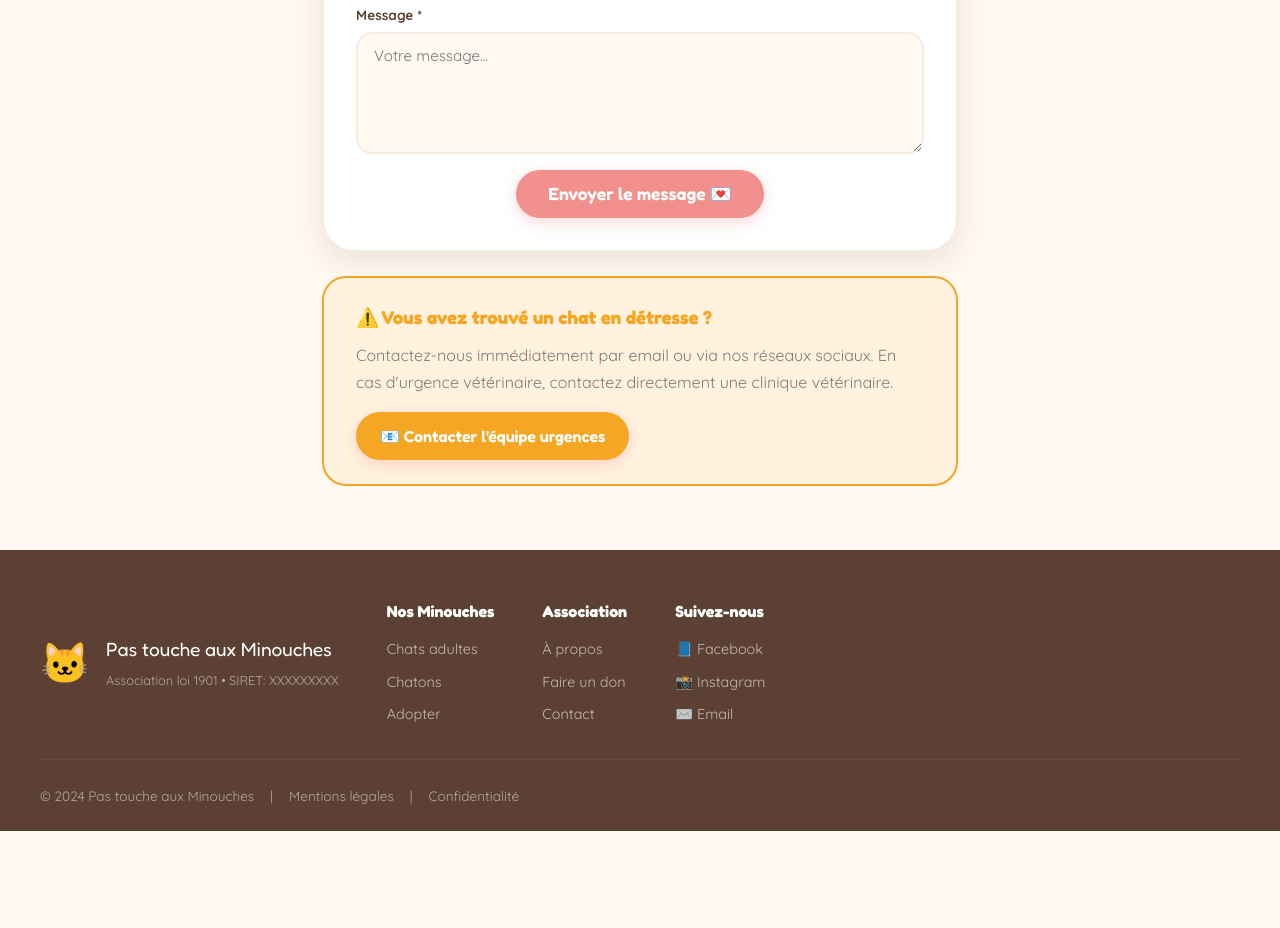
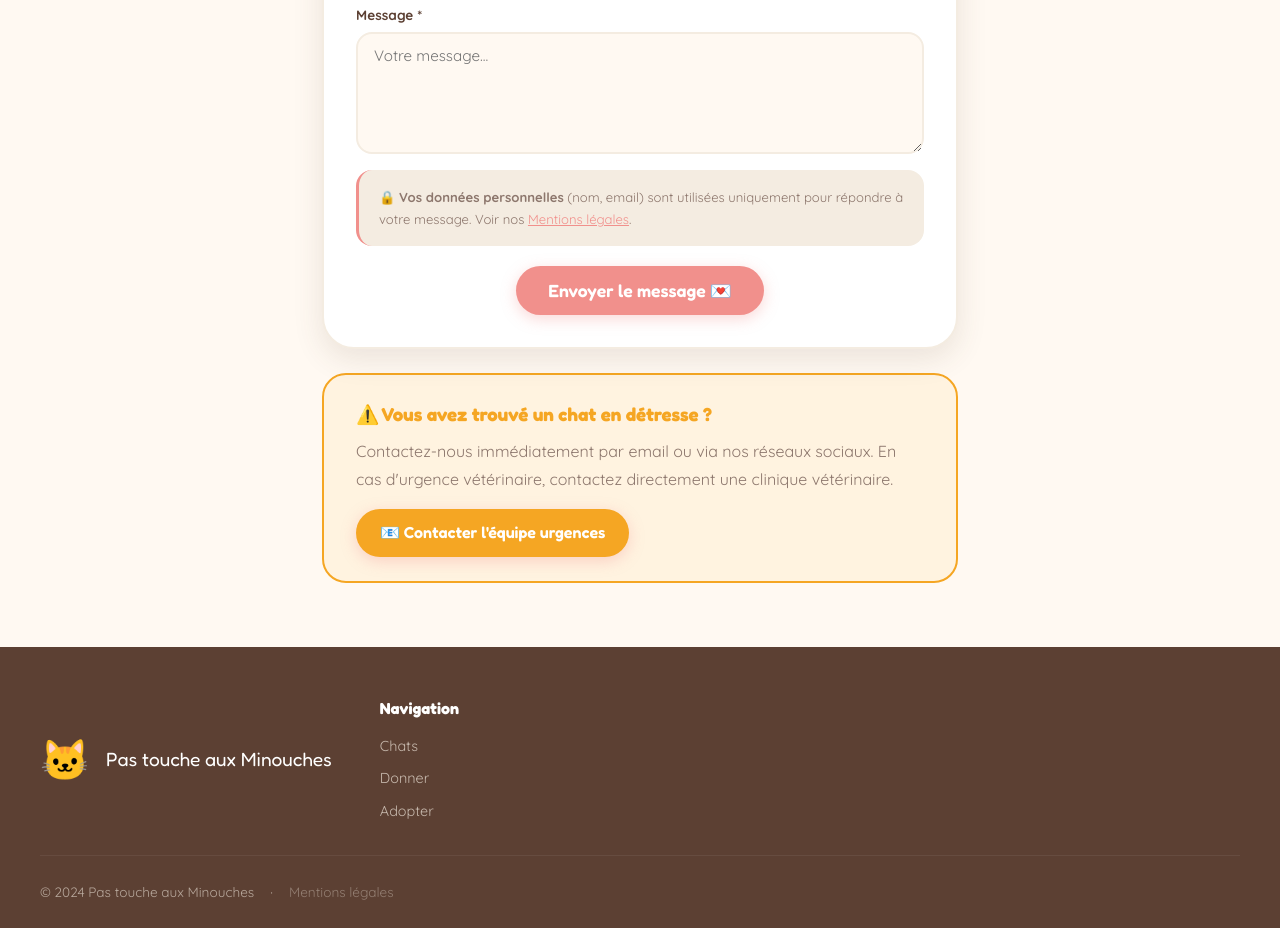
Before and after one commit to tryox-hub/-Pas-touche-aux-Minouches, a plain HTML site: page contact.html in a window 1280 px wide. Shown: the part 999-1927 px from the top of the page. Before the commit the page ends 1830 px from the top, so only its background shows below. Drawn offline with Linux system fonts and the light colour scheme; no server answers.

Commit message:
Update contact.html

```diff
--- a/contact.html
+++ b/contact.html
@@ -13,7 +13,8 @@
     <a href="index.html" class="nav-logo"><span class="logo-icon">🐱</span><div><span class="logo-title">Pas touche aux</span><span class="logo-title logo-bold">Minouches</span></div></a>
     <ul class="nav-links" id="navLinks">
       <li><a href="chats.html">Nos Chats</a></li><li><a href="chatons.html">Chatons</a></li>
-      <li><a href="adoption.html">Adopter</a></li><li><a href="a-propos.html">À Propos</a></li>
+      <li><a href="adoption.html">Adopter</a></li><li><a href="actualites.html">Actualités</a></li>
+      <li><a href="a-propos.html">À Propos</a></li>
       <li><a href="contact.html" class="active">Contact</a></li>
     </ul>
     <a href="don.html" class="btn-primary">💛 Faire un don</a>
@@ -29,7 +30,7 @@
     <div class="contact-info-item">
       <div class="ci-icon">✉️</div>
       <p>Email</p>
-      <strong><a href="mailto:contact@pastoucheauxminouches.fr" style="color:var(--coral);">contact@pastoucheauxminouches.fr</a></strong>
+      <strong><a href="/cdn-cgi/l/email-protection#a6c5c9c8d2c7c5d2e6d6c7d5d2c9d3c5cec3c7d3decbcfc8c9d3c5cec3d588c0d4" style="color:var(--coral);"><span class="__cf_email__" data-cfemail="23404c4d5742405763534250574c56404b4642565b4e4a4d4c56404b46500d4551">[email&#160;protected]</span></a></strong>
     </div>
     <div class="contact-info-item">
       <div class="ci-icon">📘</div>
@@ -73,6 +74,9 @@
         <label>Message *</label>
         <textarea class="form-control" name="message" required rows="5" placeholder="Votre message..."></textarea>
       </div>
+      <div style="background:var(--cream-dark);border-radius:var(--radius);padding:1rem 1.25rem;margin-bottom:1.25rem;font-size:0.82rem;color:var(--brown-soft);border-left:3px solid var(--coral);">
+        🔒 <strong>Vos données personnelles</strong> (nom, email) sont utilisées uniquement pour répondre à votre message. Voir nos <a href="mentions-legales.html" style="color:var(--coral);text-decoration:underline;">Mentions légales</a>.
+      </div>
       <div style="text-align:center;margin-top:1rem;">
         <button type="submit" class="btn-primary btn-large">Envoyer le message 💌</button>
       </div>
@@ -83,60 +87,18 @@
   <div style="background:#fff3e0;border:2px solid var(--amber);border-radius:var(--radius-lg);padding:1.5rem 2rem;margin-top:1.5rem;">
     <h3 style="color:var(--amber);margin-bottom:0.5rem;">⚠️ Vous avez trouvé un chat en détresse ?</h3>
     <p style="color:var(--brown-soft);margin-bottom:1rem;">Contactez-nous immédiatement par email ou via nos réseaux sociaux. En cas d'urgence vétérinaire, contactez directement une clinique vétérinaire.</p>
-    <a href="mailto:urgence@pastoucheauxminouches.fr" class="btn-primary" style="background:var(--amber);">📧 Contacter l'équipe urgences</a>
+    <a href="/cdn-cgi/l/email-protection#bcc9cedbd9d2dfd9fcccddcfc8d3c9dfd4d9ddc9c4d1d5d2d3c9dfd4d9cf92dace" class="btn-primary" style="background:var(--amber);">📧 Contacter l'équipe urgences</a>
   </div>
 </div>
 
-<!--FOOTER-->
 <footer class="footer">
   <div class="footer-inner">
-    <div class="footer-brand">
-      <span class="logo-icon">🐱</span>
-      <div>
-        <div class="footer-name">Pas touche aux Minouches</div>
-        <div class="footer-sub">Association loi 1901 • SIRET: XXXXXXXXX</div>
-      </div>
-    </div>
+    <div class="footer-brand"><span class="logo-icon">🐱</span><div><div class="footer-name">Pas touche aux Minouches</div></div></div>
     <div class="footer-links">
-      <div class="footer-col">
-        <h4>Nos Minouches</h4>
-        <a href="chats.html">Chats adultes</a>
-        <a href="chatons.html">Chatons</a>
-        <a href="adoption.html">Adopter</a>
-      </div>
-      <div class="footer-col">
-        <h4>Association</h4>
-        <a href="a-propos.html">À propos</a>
-        <a href="don.html">Faire un don</a>
-        <a href="contact.html">Contact</a>
-      </div>
-      <div class="footer-col">
-        <h4>Suivez-nous</h4>
-        <a href="#" target="_blank">📘 Facebook</a>
-        <a href="#" target="_blank">📸 Instagram</a>
-        <a href="mailto:contact@pastoucheauxminouches.fr">✉️ Email</a>
-      </div>
+      <div class="footer-col"><h4>Navigation</h4><a href="chats.html">Chats</a><a href="don.html">Donner</a><a href="adoption.html">Adopter</a></div>
     </div>
   </div>
-  <div class="footer-bottom">
-    <span>© 2024 Pas touche aux Minouches</span>
-    <span>|</span>
-    <a href="mentions-legales.html">Mentions légales</a>
-    <span>|</span>
-    <a href="confidentialite.html">Confidentialité</a>
-  </div>
+  <div class="footer-bottom"><span>© 2024 Pas touche aux Minouches</span> · <a href="mentions-legales.html" style="opacity:0.6;font-size:0.85rem;color:var(--cream-dark);">Mentions légales</a></div>
 </footer>
 
-
-<script src="assets/js/data.js"></script>
-<script src="assets/js/main.js"></script>
-<script>
-function handleContact(e) {
-  e.preventDefault();
-  document.getElementById('contactForm').style.display = 'none';
-  document.getElementById('successContact').style.display = 'block';
-  window.scrollTo({ top: 200, behavior: 'smooth' });
-}
-</script>
-</body>
-</html>
+<script data-cfasync="false" src="/cdn-cgi/scripts/5c5dd728/cloudflare-static/email-decode.min.js"></script><script src="assets/js/data.js"></
```
